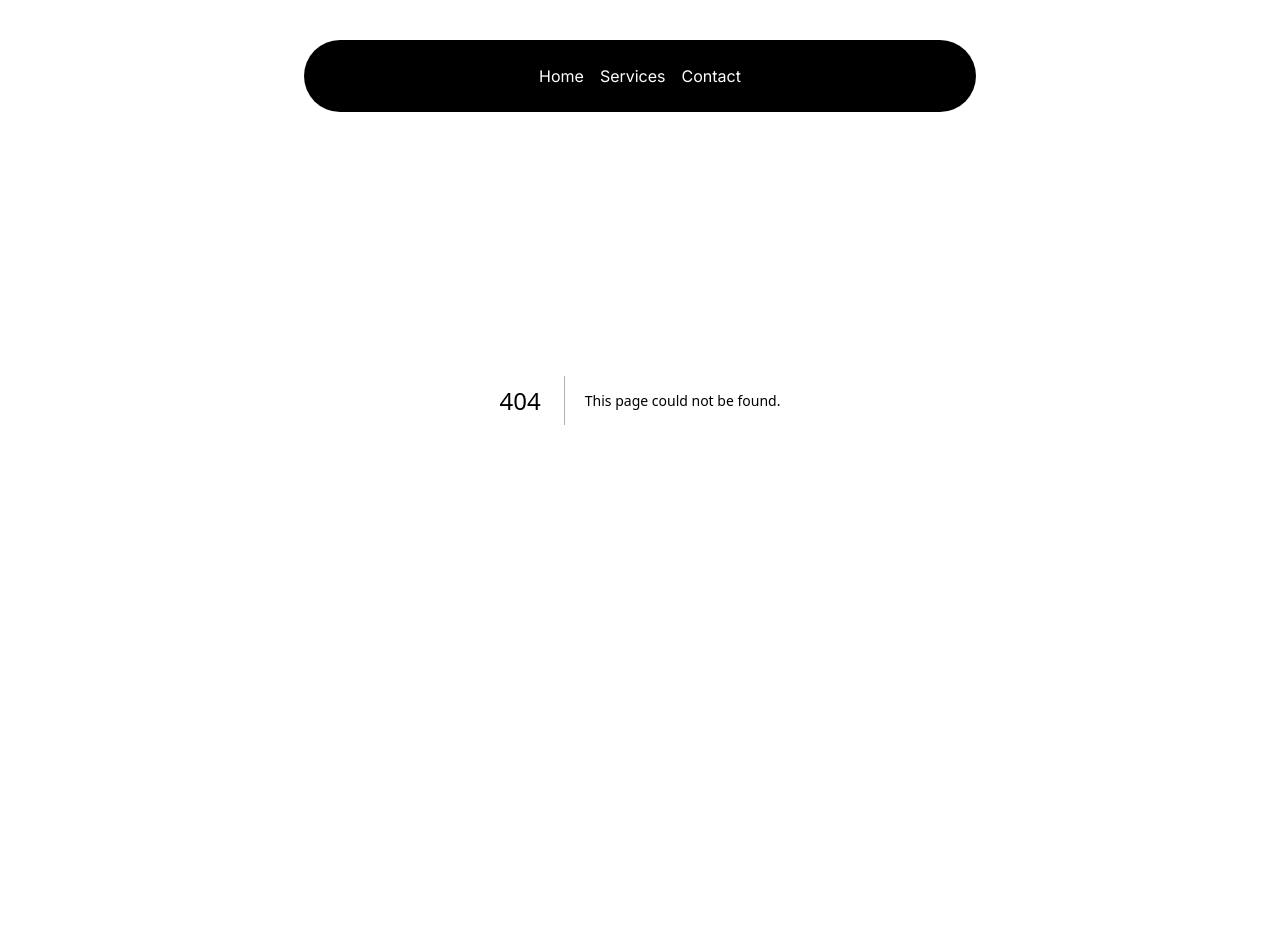
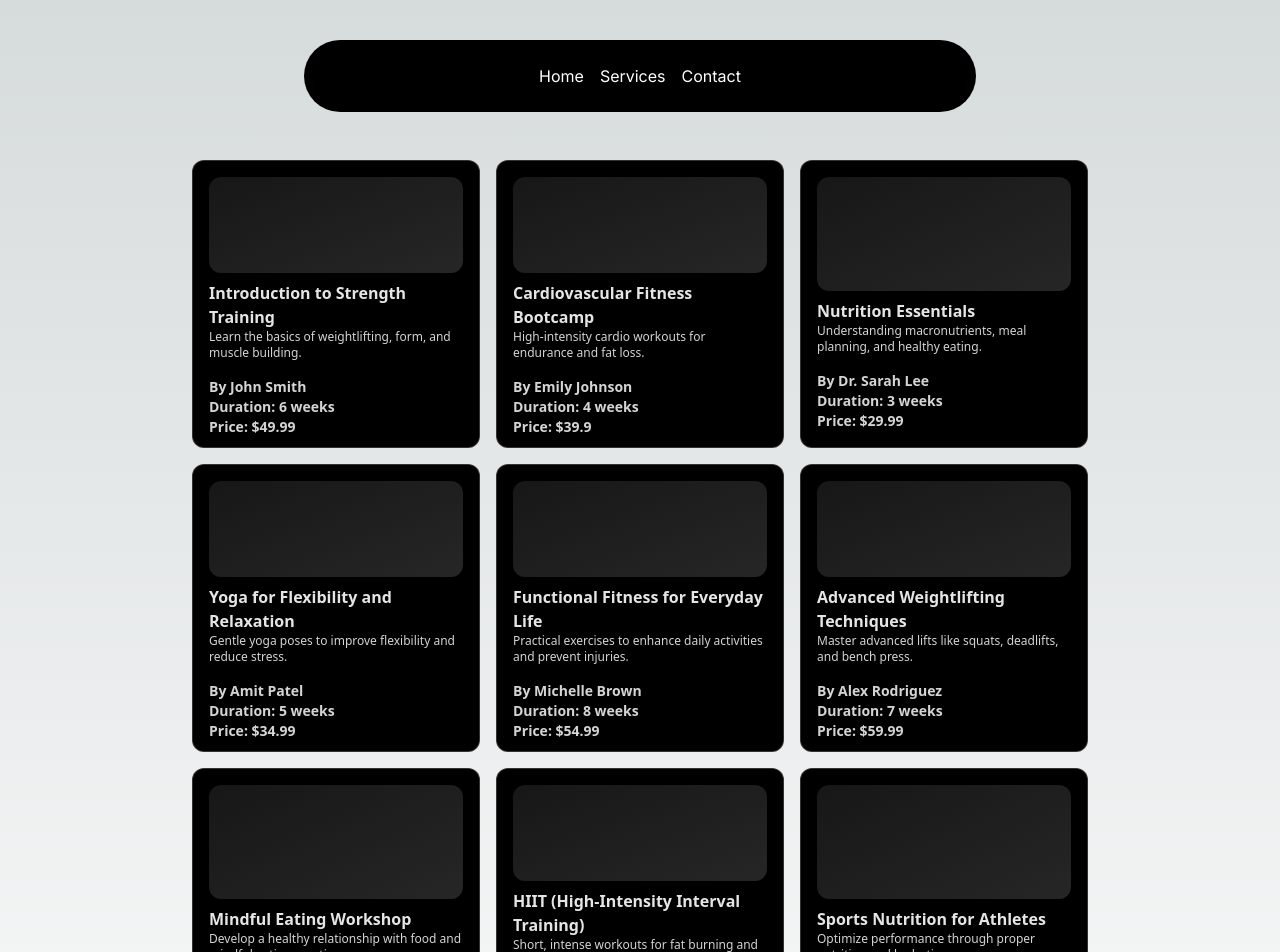
Before and after one commit to ThisIsAkriti/my-next-app, a Next.js app: page /courses in a window 1280 px wide. Before the commit this address had no page. Shown: the top 952 px of the page. Before the commit the page ends 800 px from the top, so only its background shows below. Built offline with nearby package versions, Linux system fonts and the light colour scheme.

Commit message:
set up courses route and used bento-grid component

```diff
--- a/package.json
+++ b/package.json
@@ -9,6 +9,7 @@
     "lint": "next lint"
   },
   "dependencies": {
+    "@tabler/icons-react": "^3.11.0",
     "clsx": "^2.1.1",
     "framer-motion": "^11.3.2",
     "mini-svg-data-uri": "^1.4.4",
--- /dev/null
+++ b/src/app/courses/page.tsx
@@ -0,0 +1,37 @@
+'use client'
+import React from "react";
+import { BentoGrid, BentoGridItem } from "@/components/ui/bento-grid";
+
+import { dataCourse } from "@/data/info_course.json"
+
+interface Data{
+    id : number,
+    title : string,
+    description : string,
+    instructor : string,
+    duration : string,
+    price : number,
+}
+function page() {
+  return (
+    <div className="mt-40">
+       <BentoGrid className="max-w-4xl mx-auto">
+            {dataCourse.map((course : Data ) => (
+            <BentoGridItem
+            key={course.id}
+            title = {course.title}
+            description = {course.description}
+            instructor = {course.instructor}
+            duration = {course.duration}
+            price = {course.price}
+            />
+            ))}
+        </BentoGrid>
+    </div>
+  )
+}
+export const Skeleton = () => (
+  <div className=" flex flex-1 w-full h-full min-h-[6rem] rounded-xl bg-gradient-to-br  dark:from-neutral-900 dark:to-neutral-800 bg-neutral-900"></div>
+);
+
+export default page
--- a/src/components/Featured.tsx
+++ b/src/components/Featured.tsx
@@ -15,7 +15,7 @@ interface Data{
 
 function Featured() {
     const featured = courseData.data.filter((data:Data) => data.isFeatured)
-  return (
+    return (
     <div className='py-12 bg-gray-900'>
       <div>
         <div className='text-center'>
--- /dev/null
+++ b/src/components/ui/bento-grid.tsx
@@ -0,0 +1,68 @@
+import { Skeleton } from "@/app/courses/page";
+import { cn } from "@/utils/cn";
+import React from "react";
+
+export const BentoGrid = ({
+  className,
+  children,
+}: {
+  className?: string;
+  children?: React.ReactNode;
+}) => {
+  return (
+    <div
+      className={cn(
+        "grid md:auto-rows-[18rem] grid-cols-1 md:grid-cols-3 gap-4 max-w-7xl mx-auto ",
+        className
+      )}
+    >
+      {children}
+    </div>
+  );
+};
+
+export const BentoGridItem = ({
+  className,
+  title,
+  description,
+  instructor,
+  duration,
+  price
+}: {
+  className?: string;
+  title?: string | React.ReactNode;
+  description?: string | React.ReactNode;
+  instructor?: React.ReactNode;
+  duration?: React.ReactNode;
+  price?:string | React.ReactNode;
+
+}) => {
+  return (
+    <div
+      className={cn(
+        "row-span-1 rounded-xl group/bento hover:shadow-xl transition duration-200 shadow-input dark:shadow-none p-4 dark:bg-black dark:border-white/[0.2] bg-white border border-transparent justify-between flex flex-col",
+        className
+      )}
+      > <Skeleton/>
+      <div className="group-hover/bento:translate-x-2 transition duration-200">
+        <div className="font-sans font-bold text-neutral-600 dark:text-neutral-200  mt-2">
+          {title}
+        </div>
+        <div className="font-sans font-normal text-neutral-600 text-xs dark:text-neutral-300 mb-4">
+          {description}
+        </div>
+        <div className="font-sans font-semibold text-neutral-600 dark:text-neutral-300 text-sm">
+         By {instructor}
+        </div>
+        <div className="font-sans font-semibold text-neutral-600 dark:text-neutral-300 text-sm">
+         Duration: {duration}
+        </div>
+        <div className="font-sans font-semibold text-neutral-600 dark:text-neutral-300  text-sm">
+         Price:
+         ${price}
+        </div>
+
+      </div>
+    </div>
+  );
+};
--- /dev/null
+++ b/src/data/info_course.json
@@ -0,0 +1,84 @@
+{
+    "dataCourse" : [
+    {
+      "id": 1,
+      "title": "Introduction to Strength Training",
+      "description": "Learn the basics of weightlifting, form, and muscle building.",
+      "instructor": "John Smith",
+      "duration": "6 weeks",
+      "price": 49.99
+    },
+    {
+       "id": 2,
+      "title": "Cardiovascular Fitness Bootcamp",
+      "description": "High-intensity cardio workouts for endurance and fat loss.",
+      "instructor":"Emily Johnson",
+      "duration": "4 weeks",
+      "price": 39.9
+    },
+    {
+      "id": 3,
+      "title": "Nutrition Essentials",
+      "description": "Understanding macronutrients, meal planning, and healthy eating.",
+      "instructor": "Dr. Sarah Lee",
+      "duration": "3 weeks",
+      "price": 29.99
+    },
+    {
+      "id": 4,
+      "title": "Yoga for Flexibility and Relaxation",
+      "description": "Gentle yoga poses to improve flexibility and reduce stress.",
+      "instructor": "Amit Patel",
+      "duration": "5 weeks",
+      "price": 34.99
+    },
+    {
+      "id": 5,
+      "title": "Functional Fitness for Everyday Life",
+      "description": "Practical exercises to enhance daily activities and prevent injuries.",
+      "instructor": "Michelle Brown",
+      "duration": "8 weeks",
+      "price": 54.99
+    },
+    {
+      "id": 6,
+      "title": "Advanced Weightlifting Techniques",
+      "description": "Master advanced lifts like squats, deadlifts, and bench press.",
+      "instructor": "Alex Rodriguez",
+      "duration": "7 weeks",
+      "price": 59.99
+    },
+    {
+      "id": 7,
+      "title": "Mindful Eating Workshop",
+      "description": "Develop a healthy relationship with food and mindful eating practices.",
+      "instructor": "Dr. Lisa Chen",
+      "duration": "2 weeks",
+      "price": 19.99
+    },
+    {
+      "id": 8,
+      "title": "HIIT (High-Intensity Interval Training)",
+      "description": "Short, intense workouts for fat burning and improved fitness.",
+      "instructor": "Ryan Clark",
+      "duration": "4 weeks",
+      "price": 44.99
+    },
+    {
+      "id": 9,
+      "title": "Sports Nutrition for Athletes",
+      "description": "Optimize performance through proper nutrition and hydration.",
+      "instructor": "Coach Mark Davis",
+      "duration": "6 weeks",
+      "price": 49.99
+    },
+    {
+      "id": 10,
+      "title": "Pilates Basics",
+      "description": "Core-strengthening exercises for posture and balance.",
+      "instructor": "Sophia Adams",
+      "duration": "3 weeks",
+      "price": 29.99
+    }
+]
+}
```
Also changed, not shown: 1 other file (tests, documents, lock files or other folders).
